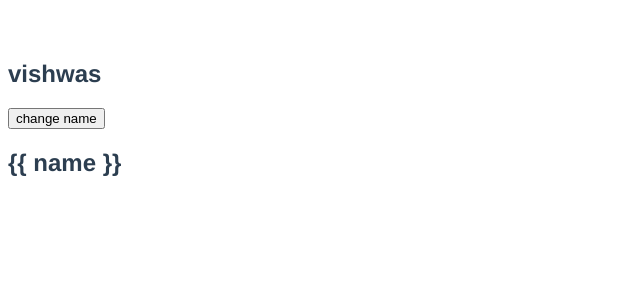
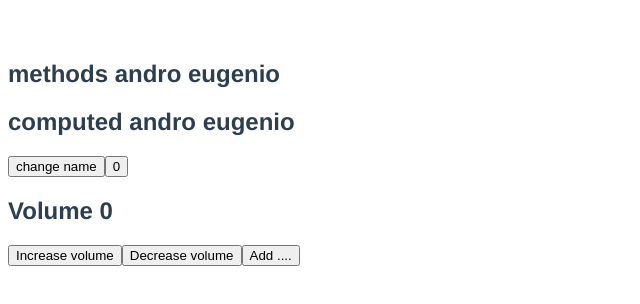
Before and after one commit to AndroPyro28/vueJs, a Vue app: page / in a window 1280 px wide. Shown: the top 304 px of the page, without its empty margins (0-640 px from the left). Built offline with nearby package versions, Linux system fonts and the light colour scheme.

Commit message:
computed and watchers

```diff
--- a/src/App.vue
+++ b/src/App.vue
@@ -1,7 +1,13 @@
 <template>
-  <h2 v-once>{{name}}</h2>
-  <button @click="name = 'batman'" >change name</button>
-  <h2 v-pre> {{ name }}</h2>
+  <h2>methods {{ fullname }}</h2>
+  <h2>computed {{ firstname }} {{ lastname }}</h2>
+  <button @click="changeName('jean correa')">change name</button>
+  <button @click="someValue += 1">{{ someValue }}</button>
+
+  <h2>Volume {{ volume }}</h2>
+  <button @click="volume += 1">Increase volume</button>
+  <button @click="volume -= 1">Decrease volume</button>
+  <button @click="someArray.push('...')" >Add ....</button>
 </template>
 
 <script>
@@ -9,20 +15,51 @@ export default {
   name: "App",
   data() {
     return {
-        name: 'vishwas'
-      }
+      someValue: 0,
+      firstname: "andro",
+      lastname: "eugenio",
+      volume: 0,
+      someArray: []
+    };
+  },
+
+  methods: {
+    changeName(value) {
+      this.fullname = value;
     },
-  methods: {
-    displayName () {
-      alert(this.name)
+  },
+
+  computed: {
+    // computed will only rerender when the data value changed if its not change it will only use its cached value
+    fullname: {
+      get() {
+        return `${this.firstname} ${this.lastname}`;
+      },
+      set(value) {
+        const names = value.split(" ");
+        this.firstname = names[0];
+        this.lastname = names[1];
+      },
     },
-    submitForm () {
-      console.log('form values', this.formValues)
+  },
+
+  watch: {
+    volume: {
+      handler(newValue, oldValue) {
+        if( oldValue < newValue && newValue === 16) {
+          alert('volume may damage your hearing')
+        }
+      },
+      immediate: true,
+    },
+    someArray: {
+      handler(newValue, oldValue) {
+      console.log('someArray', {newValue, oldValue});
+      },
+      immediate: true,
+      deep: true
     }
   },
-  watch: {
-
-  }
 };
 </script>
 
@@ -35,6 +72,4 @@ export default {
   color: #2c3e50;
   margin-top: 60px;
 }
-
-
 </style>
```
